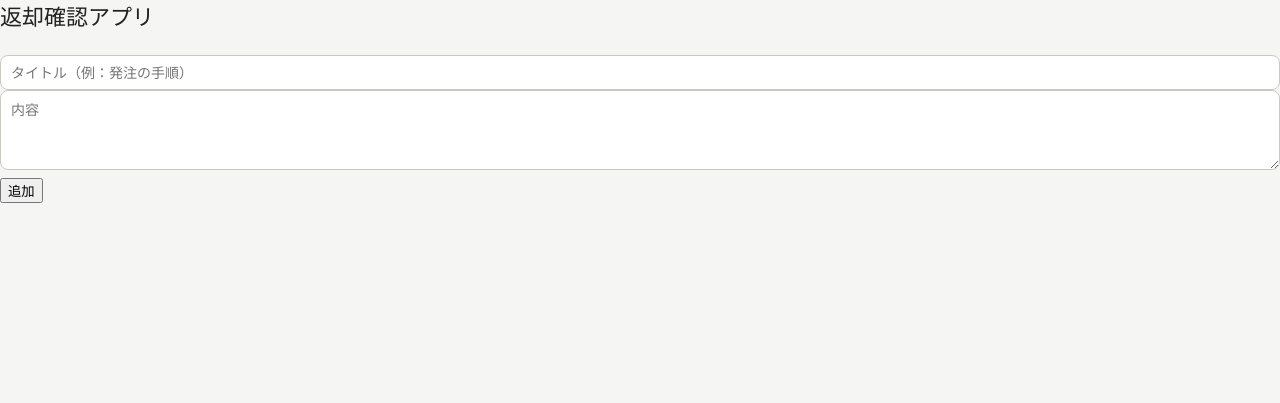
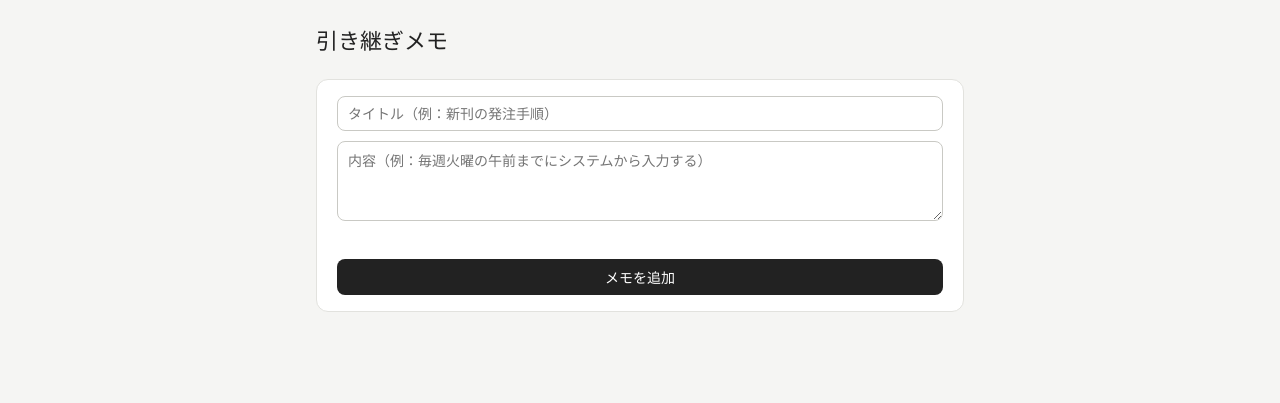
Before and after one commit to 10000000onion-ui/theme1-b-6, a plain HTML site: page index.html in a window 1280 px wide. Drawn offline with Linux system fonts and the light colour scheme.

Commit message:
検索とタグをなくし、追加欄を一覧の上に移す

```diff
--- a/index.html
+++ b/index.html
@@ -3,15 +3,23 @@
 <head>
   <meta charset="UTF-8">
   <meta name="viewport" content="width=device-width, initial-scale=1.0">
-  <title>返却確認アプリ</title>
+  <title>引き継ぎメモ</title>
   <link rel="stylesheet" href="style.css">
-  <script src="app.js" defer></script>
 </head>
 <body>
-  <h1>返却確認アプリ</h1>
-  <input id="title" placeholder="タイトル（例：発注の手順）">
-<textarea id="body" placeholder="内容"></textarea>
-<button id="add">追加</button>
-<ul id="list"></ul>
+  <main class="container">
+    <h1>引き継ぎメモ</h1>
+
+    <section class="form" style="margin-bottom: 20px;">
+      <input id="title" placeholder="タイトル（例：新刊の発注手順）">
+      <textarea id="body" placeholder="内容（例：毎週火曜の午前までにシステムから入力する）"></textarea>
+      <div id="err" class="err"></div>
+      <button id="add" class="btn-primary">メモを追加</button>
+    </section>
+
+    <div id="list" class="list"></div>
+  </main>
+
+  <script src="script.js"></script>
 </body>
 </html>
```
